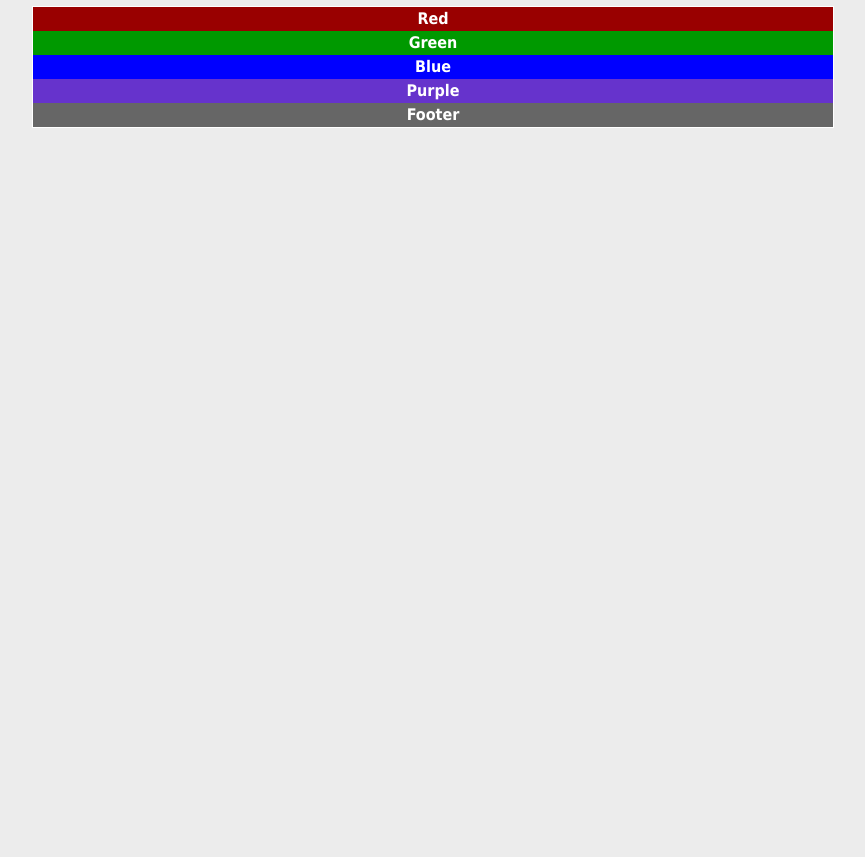
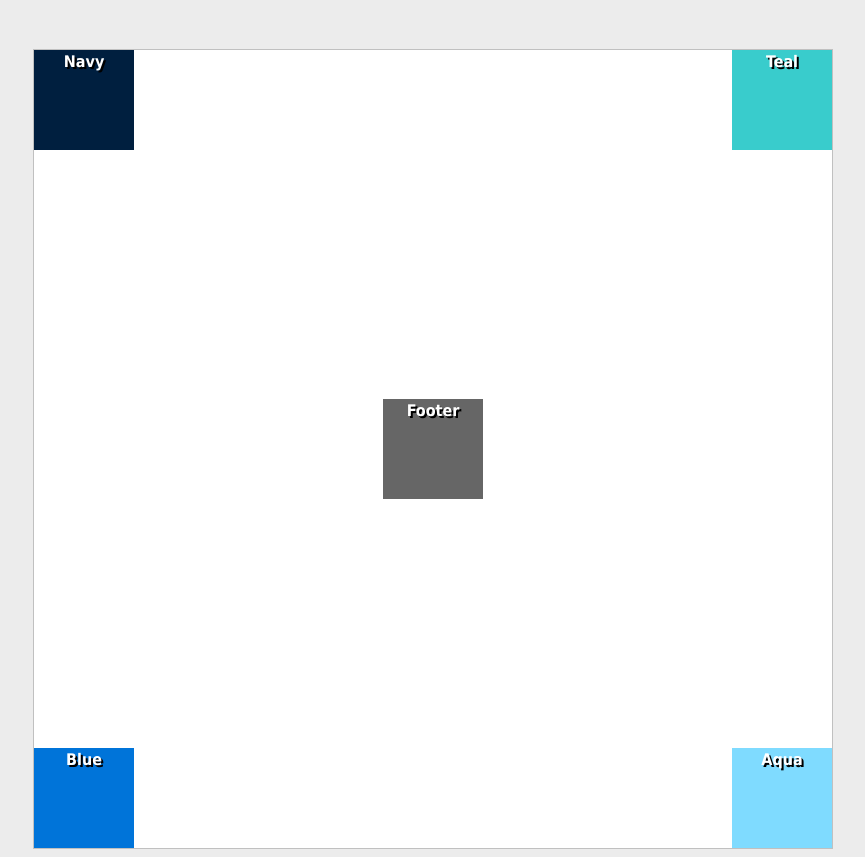
Before and after one commit to griffinkyra/ifsc-1310, a plain HTML site: page positioning-lab/absolute-2.html in a window 1280 px wide. Shown: the part 118-975 px from the top of the page, without its empty margins (207-1072 px from the left). Before the commit the page ends 800 px from the top, so only its background shows below. Drawn offline with Linux system fonts and the light colour scheme.

Commit message:
adding positioning

```diff
--- a/positioning-lab/absolute-2.html
+++ b/positioning-lab/absolute-2.html
@@ -1,12 +1,20 @@
 <!DOCTYPE html>
 <html lang="en">
+
 <head>
-<meta charset="UTF-8" />
+  <meta charset="UTF-8">
+  <meta http-equiv="X-UA-Compatible" content="IE=edge">
+  <meta name="viewport" content="width=device-width, initial-scale=1.0">
   <title>Positioning Lab</title>
   <style type="text/css">
-* {
-	margin: 0px;
-	padding: 0px;
+    /* ---------------Box Sizing----------------- */
+    html {
+      box-sizing: border-box;
+    }
+    *,
+    *:before,
+    *:after {
+      box-sizing: inherit;
     }
     body {
       background-color: #ECECEC;
@@ -18,32 +26,55 @@ body {
     }
     #wrapper {
       background-color: #FFF;
-	border-top-width: 1px;
-	border-right-width: 1px;
-	border-bottom-width: 1px;
-	border-left-width: 1px;
-	border-top-style: solid;
-	border-right-style: solid;
-	border-bottom-style: solid;
-	border-left-style: solid;
+	  position: relative;
+      border: 1px solid #c0c0c0;
       width: 800px;
+	  height: 800px;
       margin-right: auto;
       margin-left: auto;
+      text-shadow: 2px 2px #000;
     }
-#red {
-	background-color: #900;
+    #navy {
+      background-color: #001f3f;
+	  position: absolute;
+	  width: 100px;
+	  height: 100px;
+	  top: 0;
+	  left: 0;
     }
-#green {
-	background-color: #090;
+    #teal {
+      background-color: #39CCCC;
+	  position: absolute;
+	  width: 100px;
+	  height: 100px;
+	  top: 0;
+	  right: 0;
     }
     #blue {
-	background-color: #00F;
+      background-color: #0074D9;
+	  position: absolute;
+	  width: 100px;
+	  height: 100px;
+	  bottom: 0;
+	  left: 0;
     }
-#purple {
-	background-color: #63C;
+    #aqua {
+      background-color: #7FDBFF;
+	  position: absolute;
+	  width: 100px;
+	  height: 100px;
+	  bottom: 0;
+	  right: 0;
     }
     #footer {
       background-color: #666;
+	  width: 100px;
+	  height: 100px;
+	  position: absolute;
+	  top: 50%;
+	  left: 50%;
+	  margin-top: -50px;
+	  margin-left: -50px;
     }
     h1 {
       color: #000;
@@ -52,15 +83,15 @@ h1 {
     }
   </style>
 </head>
+<body>
+  <h1>Exercise</h1>
+  <section id="wrapper">
+    <div id="navy">Navy</div>
+    <div id="teal">Teal</div>
+    <div id="blue">Blue</div>
+    <div id="aqua">Aqua</div>
+    <div id="footer">Footer</div>
+  </section>
+</body>
 
-<body>
-<h1>Exercise 1</h1>
-<div id="wrapper">
-  <div id="red">Red</div>
-  <div id="green">Green</div>
-  <div id="blue">Blue</div>
-  <div id="purple">Purple</div>
-  <div id="footer">Footer</div>
-</div>
-</body>
 </html>
```
Also changed, not shown: positioning-lab/absolute-1.html (+54 -29 lines), positioning-lab/float-1.html (+54 -29 lines), positioning-lab/float-2.html (+54 -29 lines). Lines whose indentation alone changed are shown as unchanged.
